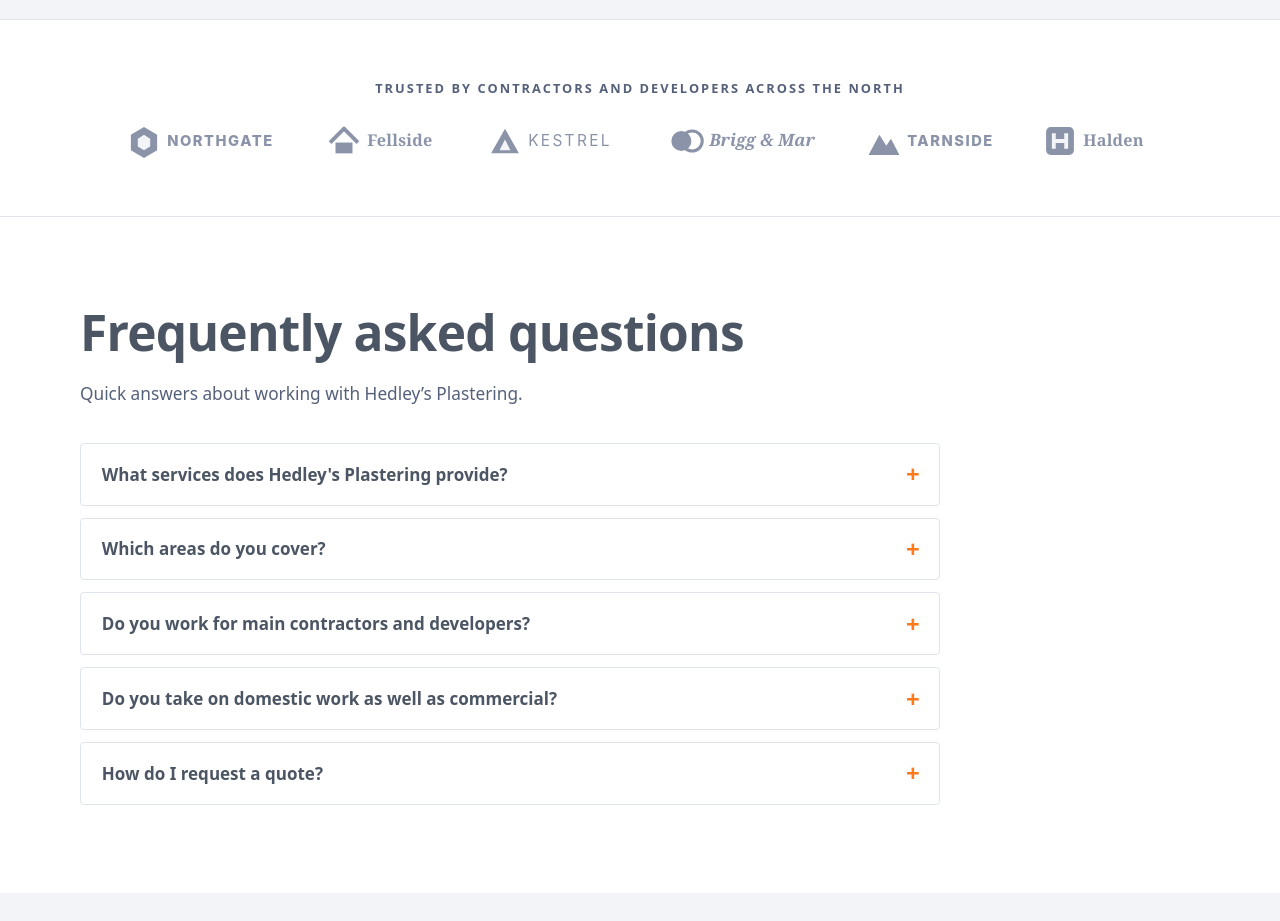
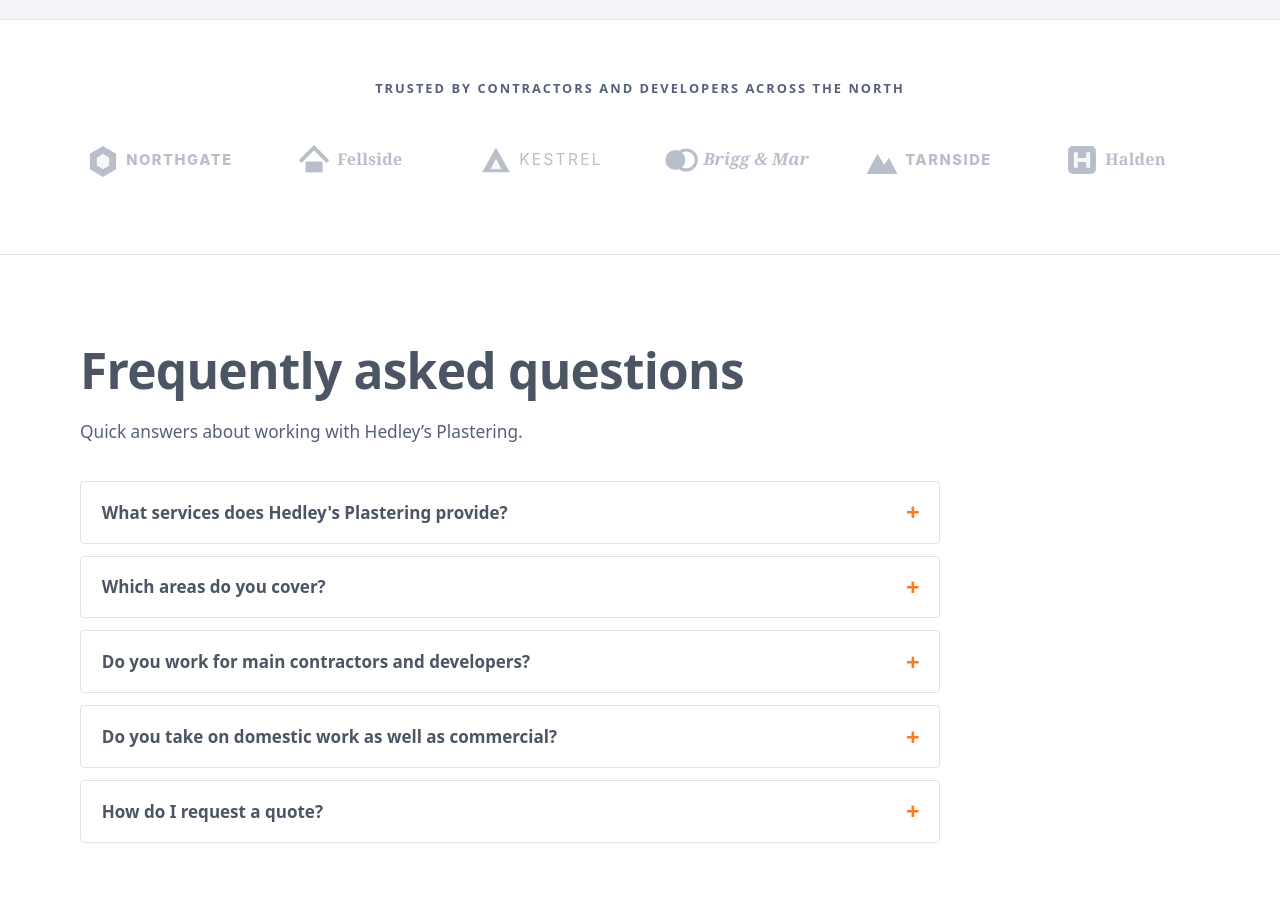
Before and after one commit to DUAlexander/hedleysplastering, a plain HTML site: page index.html in a window 1280 px wide. Shown: the part 4940-5861 px from the top of the page. Drawn offline with Linux system fonts and the light colour scheme.

Commit message:
Add files via upload

```diff
--- a/assets/style.css
+++ b/assets/style.css
@@ -297,3 +297,12 @@ h2{font-size:clamp(2rem,4vw,3.1rem);font-weight:850}
 }
 /* about image flush right on desktop */
 .split figure img{width:100%;height:auto}
+
+/* real client logos: even grid, single tone */
+.logo-row{display:grid;grid-template-columns:repeat(6,1fr);gap:1.6rem 2rem;align-items:center;justify-items:center}
+.logo-row li{display:flex;align-items:center;justify-content:center;height:72px;width:100%;opacity:.6;transition:opacity .2s}
+.logo-row li:hover{opacity:1}
+.logo-row img{max-width:100%;height:auto;max-height:64px;width:auto;display:block}
+@media (max-width:1000px){.logo-row{grid-template-columns:repeat(4,1fr)}}
+@media (max-width:700px){.logo-row{grid-template-columns:repeat(3,1fr);gap:1.2rem .8rem}.logo-row li{height:54px}.logo-row img{max-height:44px}}
+@media (max-width:420px){.logo-row{grid-template-columns:repeat(2,1fr)}}
```
Also changed, not shown: assets/clients/able.png (added), assets/clients/appleton.png (added), assets/clients/bree.png (added), assets/clients/compass.png (added), assets/clients/esh.png (added), assets/clients/manners.png (added), assets/clients/mears.svg (added), assets/clients/nbclark.png (added), assets/clients/oaktree.png (added), assets/clients/placefirst.svg (added), assets/clients/regen.png (added), assets/clients/walter.png (added).
